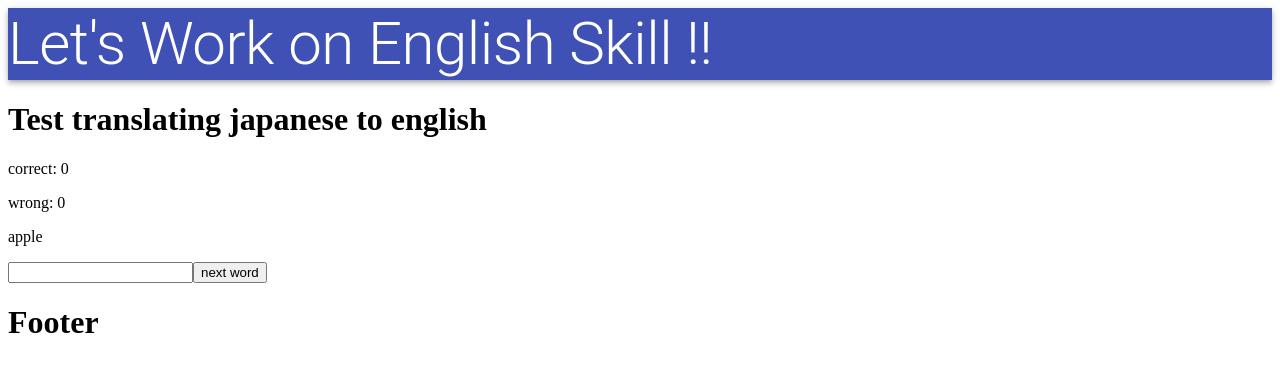
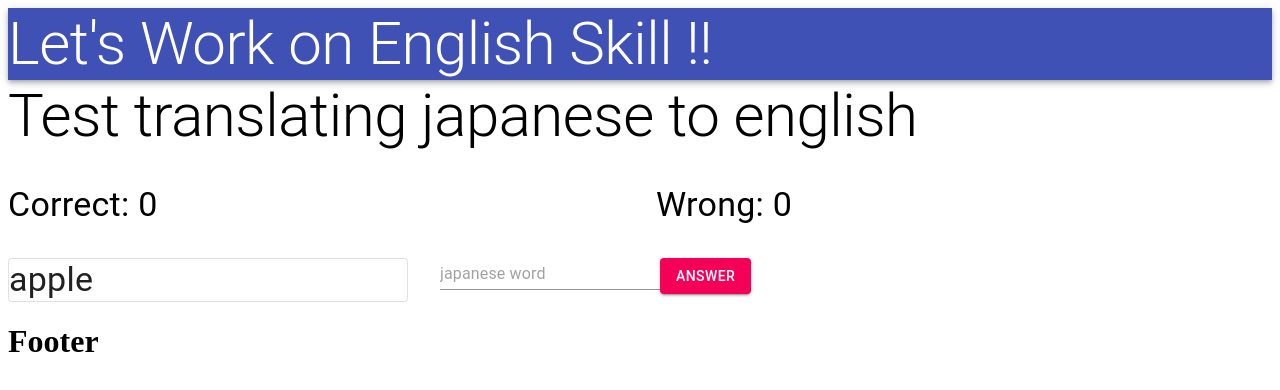
Before and after one commit to shinya-ml/english_learn, a Next.js app: page /japanese_to_english_test in a window 1280 px wide. Shown: the top 390 px of the page. Built offline with nearby package versions, Linux system fonts and the light colour scheme.

Commit message:
現状できているページをちょっとmaterial-uiでちょっと整えた

```diff
--- a/components/JapaneseToEnglishTest.js
+++ b/components/JapaneseToEnglishTest.js
@@ -1,6 +1,7 @@
 import React from 'react';
 import { useState, useEffect } from 'react';
 import { useSelector } from 'react-redux';
+import { TextField, Button, Card, Typography, Grid } from '@material-ui/core';
 import { getRandomInt } from '../util';
 
 // TODO: 一度出題した単語は出ないようにする
@@ -13,23 +14,54 @@ export const JapaneseToEnglishTest = () => {
   const [testInfo, setTestInfo] = useState({ correct: 0, wrong: 0 });
 
   const selectNextWord = () => {
-    if (jaWord === wordList[showedIndex].ja) {
-      setTestInfo({ correct: testInfo.correct + 1, wrong: testInfo.wrong });
+    if (jaWord === '') {
+      //TODO: error message
     } else {
-      setTestInfo({ correct: testInfo.correct, wrong: testInfo.wrong + 1 });
+      if (jaWord === wordList[showedIndex].ja) {
+        setTestInfo({ correct: testInfo.correct + 1, wrong: testInfo.wrong });
+      } else {
+        setTestInfo({ correct: testInfo.correct, wrong: testInfo.wrong + 1 });
+      }
+      setShowedIndex(getRandomInt(0, wordList.length));
+      setJaWord('');
     }
-    setShowedIndex(getRandomInt(0, wordList.length));
-    setJaWord('');
   };
 
   return (
     <div>
-      <h1>Test translating japanese to english</h1>
-      <p>correct: {testInfo.correct}</p>
-      <p>wrong: {testInfo.wrong}</p>
-      <p>{wordList[showedIndex].word}</p>
-      <input onChange={(e) => setJaWord(e.target.value)} value={jaWord} />
-      <button onClick={selectNextWord}>next word</button>
+      <Grid container spacing={4}>
+        <Grid item xs={12}>
+          <Typography variant="h2">
+            Test translating japanese to english
+          </Typography>
+        </Grid>
+        <Grid item xs={6}>
+          <Typography variant="h4">Correct: {testInfo.correct}</Typography>
+        </Grid>
+        <Grid item xs={6}>
+          <Typography variant="h4">Wrong: {testInfo.wrong}</Typography>
+        </Grid>
+        <Grid item xs={4}>
+          <Card variant="outlined">
+            <Typography variant="h4">{wordList[showedIndex].word}</Typography>
+          </Card>
+        </Grid>
+        <Grid item xs={4}>
+          <TextField
+            id="standard-basic"
+            onChange={(e) => setJaWord(e.target.value)}
+            value={jaWord}
+            placeholder="japanese word"
+          />
+          <Button
+            variant="contained"
+            color="secondary"
+            onClick={selectNextWord}
+          >
+            Answer
+          </Button>
+        </Grid>
+      </Grid>
     </div>
   );
 };
```
